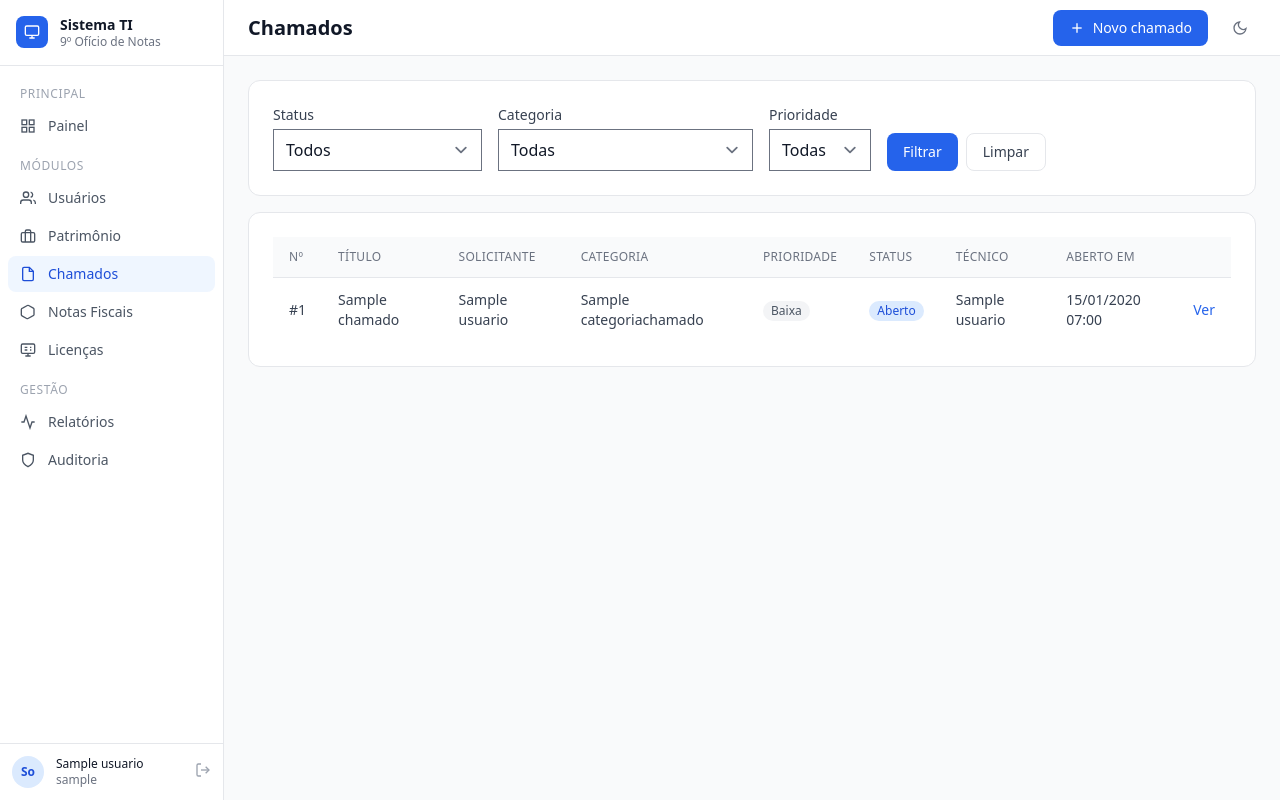
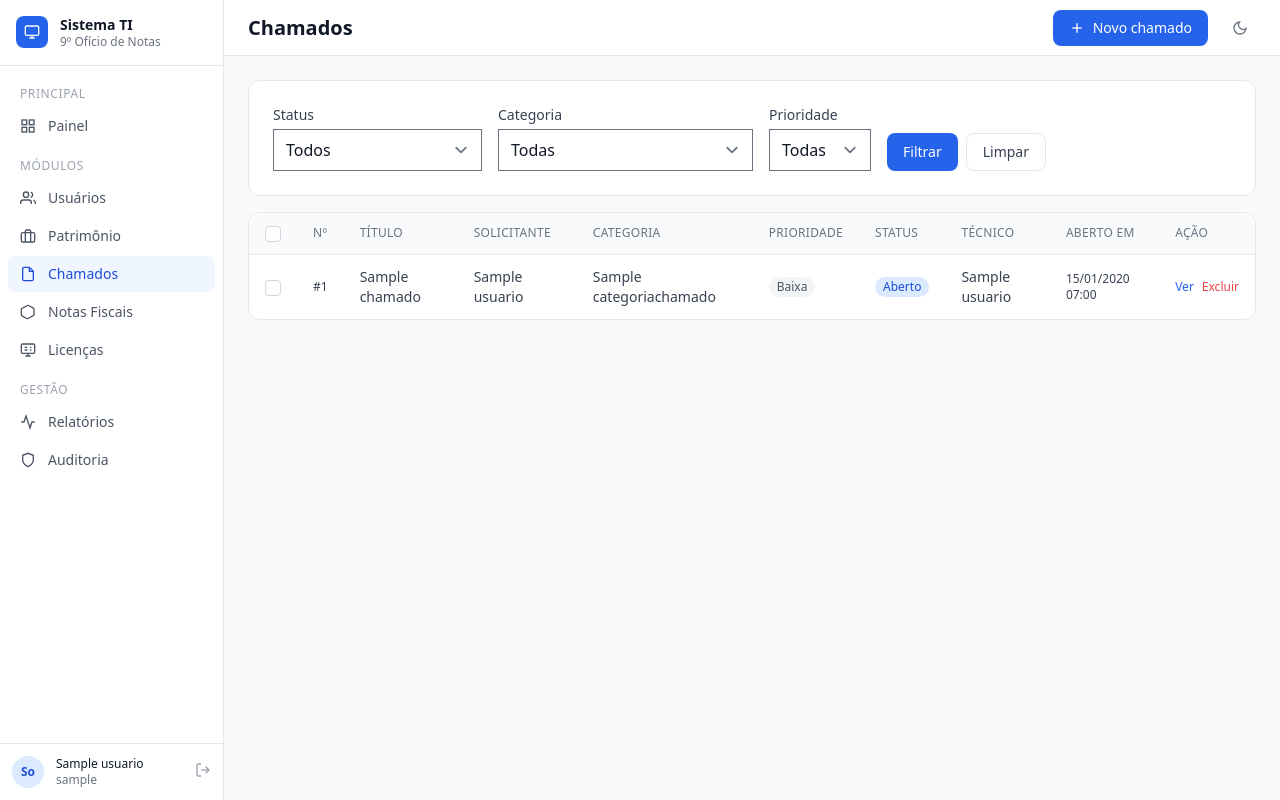
Before and after one commit to Quitite501/gestao_informatica, a Django app: page /chamados/ in a window 1280 px wide. Run offline with Django 5.2, Linux system fonts and the light colour scheme; a user stored in the database is signed in; tables that the repository leaves empty hold one stand-in row (values such as "Sample post").

Commit message:
Chamados: exclusao individual e multipla restrita ao Administrador

```diff
--- a/chamados/urls.py
+++ b/chamados/urls.py
@@ -4,9 +4,11 @@ from . import views
 urlpatterns = [
     path("chamados/", views.chamado_lista, name="chamado_lista"),
     path("chamados/novo/", views.chamado_novo, name="chamado_novo"),
+    path("chamados/excluir/", views.chamado_excluir_multiplos, name="chamado_excluir_multiplos"),
     path("chamados/<int:pk>/", views.chamado_detalhe, name="chamado_detalhe"),
     path("chamados/<int:pk>/atender/", views.chamado_atender, name="chamado_atender"),
     path("chamados/<int:pk>/acao/", views.chamado_registrar_acao, name="chamado_registrar_acao"),
     path("chamados/<int:pk>/encerrar/", views.chamado_encerrar, name="chamado_encerrar"),
     path("chamados/<int:pk>/reabrir/", views.chamado_reabrir, name="chamado_reabrir"),
+    path("chamados/<int:pk>/excluir/", views.chamado_excluir, name="chamado_excluir"),
 ]
--- a/chamados/views.py
+++ b/chamados/views.py
@@ -146,3 +146,46 @@ def chamado_reabrir(request, pk):
         return redirect("chamado_detalhe", pk=chamado.pk)
 
     return render(request, "chamados/chamado_detalhe.html", {"chamado": chamado})
+
+
+@login_required
+def chamado_excluir(request, pk):
+    eh_admin = request.user.groups.filter(name="Administrador").exists()
+    if not eh_admin:
+        raise PermissionDenied
+
+    chamado = get_object_or_404(Chamado, pk=pk)
+
+    if request.method == "POST":
+        chamado.delete()
+        return redirect("chamado_lista")
+
+    return render(request, "chamados/chamado_confirmar_exclusao.html", {"chamado": chamado})
+
+
+@login_required
+def chamado_excluir_multiplos(request):
+    eh_admin = request.user.groups.filter(name="Administrador").exists()
+    if not eh_admin:
+        raise PermissionDenied
+
+    if request.method == "POST":
+        ids = request.POST.getlist("chamados_selecionados")
+        if ids:
+            Chamado.objects.filter(pk__in=ids).delete()
+    return redirect("chamado_lista")
+
+
+@login_required
+def chamado_excluir(request, pk):
+    eh_admin = request.user.groups.filter(name="Administrador").exists()
+    if not eh_admin:
+        raise PermissionDenied
+
+    chamado = get_object_or_404(Chamado, pk=pk)
+
+    if request.method == "POST":
+        chamado.delete()
+        return redirect("chamado_lista")
+
+    return render(request, "chamados/chamado_confirmar_exclusao.html", {"chamado": chamado})
--- a/static/css/output.css
+++ b/static/css/output.css
@@ -1942,6 +1942,10 @@ input[type="text"]:is(.dark *)::placeholder,
   background-color: rgb(255 255 255 / var(--tw-bg-opacity, 1));
 }
 
+.p-0 {
+  padding: 0px;
+}
+
 .p-2 {
   padding: 0.5rem;
 }
@@ -2185,6 +2189,10 @@ input[type="text"]:is(.dark *)::placeholder,
   --tw-shadow: 0 1px 2px 0 rgb(0 0 0 / 0.05);
   --tw-shadow-colored: 0 1px 2px 0 var(--tw-shadow-color);
   box-shadow: var(--tw-ring-offset-shadow, 0 0 #0000), var(--tw-ring-shadow, 0 0 #0000), var(--tw-shadow);
+}
+
+.filter {
+  filter: var(--tw-blur) var(--tw-brightness) var(--tw-contrast) var(--tw-grayscale) var(--tw-hue-rotate) var(--tw-invert) var(--tw-saturate) var(--tw-sepia) var(--tw-drop-shadow);
 }
 
 .transition-colors {
@@ -2240,6 +2248,11 @@ input[type="text"]:is(.dark *)::placeholder,
   background-color: rgb(249 250 251 / var(--tw-bg-opacity, 1));
 }
 
+.hover\:text-blue-600:hover {
+  --tw-text-opacity: 1;
+  color: rgb(37 99 235 / var(--tw-text-opacity, 1));
+}
+
 .hover\:text-gray-600:hover {
   --tw-text-opacity: 1;
   color: rgb(75 85 99 / var(--tw-text-opacity, 1));
@@ -2274,6 +2287,11 @@ input[type="text"]:is(.dark *)::placeholder,
   border-color: rgb(153 27 27 / var(--tw-border-opacity, 1));
 }
 
+.dark\:border-red-900:is(.dark *) {
+  --tw-border-opacity: 1;
+  border-color: rgb(127 29 29 / var(--tw-border-opacity, 1));
+}
+
 .dark\:bg-amber-900\/40:is(.dark *) {
   background-color: rgb(120 53 15 / 0.4);
 }
@@ -2386,6 +2404,15 @@ input[type="text"]:is(.dark *)::placeholder,
 .dark\:hover\:bg-gray-800:hover:is(.dark *) {
   --tw-bg-opacity: 1;
   background-color: rgb(31 41 55 / var(--tw-bg-opacity, 1));
+}
+
+.dark\:hover\:bg-gray-800\/50:hover:is(.dark *) {
+  background-color: rgb(31 41 55 / 0.5);
+}
+
+.dark\:hover\:text-blue-400:hover:is(.dark *) {
+  --tw-text-opacity: 1;
+  color: rgb(96 165 250 / var(--tw-text-opacity, 1));
 }
 
 .dark\:hover\:text-gray-200:hover:is(.dark *) {
--- a/templates/chamados/chamado_lista.html
+++ b/templates/chamados/chamado_lista.html
@@ -1,5 +1,4 @@
 {% extends 'base.html' %}
-
 {% block title %}Chamados — Sistema de Gestão de TI{% endblock %}
 {% block page_title %}Chamados{% endblock %}
 
@@ -15,6 +14,7 @@
 {% block content %}
 <div class="space-y-4">
 
+  <!-- Filtros -->
   <div class="card">
     <form method="get" class="flex flex-wrap items-end gap-4">
       <div>
@@ -36,10 +36,30 @@
     </form>
   </div>
 
-  <div class="card">
+  <!-- Tabela -->
+  <div class="card p-0 overflow-hidden">
+    <form method="post" action="{% url 'chamado_excluir_multiplos' %}" id="form-exclusao">
+      {% csrf_token %}
+
+      {% if request.user.groups.filter.name == "Administrador" or perms.usuarios.change_usuario %}
+      <div id="barra-exclusao" class="hidden items-center justify-between px-4 py-2 bg-red-50 dark:bg-red-900/20 border-b border-red-200 dark:border-red-800">
+        <span id="contador-selecionados" class="text-sm text-red-700 dark:text-red-300 font-medium"></span>
+        <button type="submit" class="btn-danger text-xs py-1.5"
+          onclick="return confirm('Confirma a exclusão dos chamados selecionados? Esta ação é irreversível.')">
+          <svg class="w-3.5 h-3.5" fill="none" stroke="currentColor" stroke-width="2" viewBox="0 0 24 24"><path stroke-linecap="round" stroke-linejoin="round" d="M14.74 9l-.346 9m-4.788 0L9.26 9m9.968-3.21c.342.052.682.107 1.022.166m-1.022-.165L18.16 19.673a2.25 2.25 0 0 1-2.244 2.077H8.084a2.25 2.25 0 0 1-2.244-2.077L4.772 5.79m14.456 0a48.108 48.108 0 0 0-3.478-.397m-12 .562c.34-.059.68-.114 1.022-.165m0 0a48.11 48.11 0 0 1 3.478-.397m7.5 0v-.916c0-1.18-.91-2.164-2.09-2.201a51.964 51.964 0 0 0-3.32 0c-1.18.037-2.09 1.022-2.09 2.201v.916m7.5 0a48.667 48.667 0 0 0-7.5 0"/></svg>
+          Excluir selecionados
+        </button>
+      </div>
+      {% endif %}
+
       <table class="table-base">
         <thead>
           <tr>
+            {% if perms.usuarios.change_usuario %}
+            <th class="w-10">
+              <input type="checkbox" id="selecionar-todos" class="rounded border-gray-300 dark:border-gray-600 text-blue-600">
+            </th>
+            {% endif %}
             <th>Nº</th>
             <th>Título</th>
             <th>Solicitante</th>
@@ -48,31 +68,76 @@
             <th>Status</th>
             <th>Técnico</th>
             <th>Aberto em</th>
-          <th></th>
+            <th>Ação</th>
           </tr>
         </thead>
         <tbody>
           {% for chamado in chamados %}
-        <tr>
-          <td class="text-gray-500 dark:text-gray-400">#{{ chamado.pk }}</td>
-          <td class="font-medium text-gray-900 dark:text-gray-100">{{ chamado.titulo }}</td>
+          <tr class="hover:bg-gray-50 dark:hover:bg-gray-800/50 transition-colors">
+            {% if perms.usuarios.change_usuario %}
+            <td>
+              <input type="checkbox" name="chamados_selecionados" value="{{ chamado.pk }}"
+                class="checkbox-chamado rounded border-gray-300 dark:border-gray-600 text-blue-600">
+            </td>
+            {% endif %}
+            <td class="text-gray-500 dark:text-gray-400 text-xs">#{{ chamado.pk }}</td>
+            <td class="font-medium text-gray-900 dark:text-gray-100">
+              <a href="{% url 'chamado_detalhe' chamado.pk %}" class="hover:text-blue-600 dark:hover:text-blue-400">
+                {{ chamado.titulo }}
+              </a>
+            </td>
             <td>{{ chamado.solicitante.nome_completo }}</td>
             <td>{{ chamado.categoria.nome }}</td>
             <td><span class="badge-{{ chamado.prioridade }}">{{ chamado.get_prioridade_display }}</span></td>
             <td><span class="badge-{{ chamado.status }}">{{ chamado.get_status_display }}</span></td>
             <td>{{ chamado.tecnico.nome_completo|default:"—" }}</td>
-          <td class="text-gray-500 dark:text-gray-400">{{ chamado.criado_em|date:"d/m/Y H:i" }}</td>
+            <td class="text-xs text-gray-500 dark:text-gray-400">{{ chamado.criado_em|date:"d/m/Y H:i" }}</td>
             <td>
-            <a href="{% url 'chamado_detalhe' chamado.pk %}" class="text-sm text-blue-600 dark:text-blue-400 hover:underline">Ver</a>
+              <div class="flex items-center gap-2">
+                <a href="{% url 'chamado_detalhe' chamado.pk %}" class="text-blue-600 dark:text-blue-400 hover:underline text-xs">Ver</a>
+                {% if perms.usuarios.change_usuario %}
+                <a href="{% url 'chamado_excluir' chamado.pk %}" class="text-red-500 dark:text-red-400 hover:underline text-xs">Excluir</a>
+                {% endif %}
+              </div>
             </td>
           </tr>
           {% empty %}
           <tr>
-          <td colspan="9" class="text-center text-gray-400 dark:text-gray-500 py-8">Nenhum chamado encontrado.</td>
+            <td colspan="10" class="text-center text-gray-400 dark:text-gray-500 py-8">Nenhum chamado encontrado.</td>
           </tr>
           {% endfor %}
         </tbody>
       </table>
+    </form>
   </div>
+
 </div>
+
+<script>
+  const checkboxes = document.querySelectorAll('.checkbox-chamado');
+  const selecionarTodos = document.getElementById('selecionar-todos');
+  const barraExclusao = document.getElementById('barra-exclusao');
+  const contador = document.getElementById('contador-selecionados');
+
+  function atualizarBarra() {
+    const marcados = document.querySelectorAll('.checkbox-chamado:checked').length;
+    if (marcados > 0) {
+      barraExclusao.classList.remove('hidden');
+      barraExclusao.classList.add('flex');
+      contador.textContent = marcados === 1 ? '1 chamado selecionado' : marcados + ' chamados selecionados';
+    } else {
+      barraExclusao.classList.add('hidden');
+      barraExclusao.classList.remove('flex');
+    }
+  }
+
+  checkboxes.forEach(cb => cb.addEventListener('change', atualizarBarra));
+
+  if (selecionarTodos) {
+    selecionarTodos.addEventListener('change', function () {
+      checkboxes.forEach(cb => cb.checked = this.checked);
+      atualizarBarra();
+    });
+  }
+</script>
 {% endblock %}
```
Also changed, not shown: templates/chamados/chamado_confirmar_exclusao.html (added, +44 -0 lines), 2 other files. Lines whose indentation alone changed are shown as unchanged.
